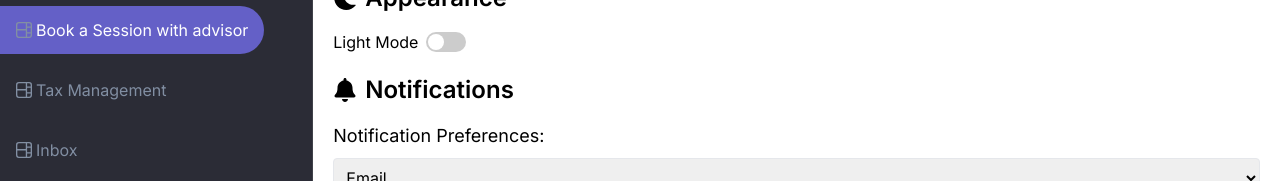
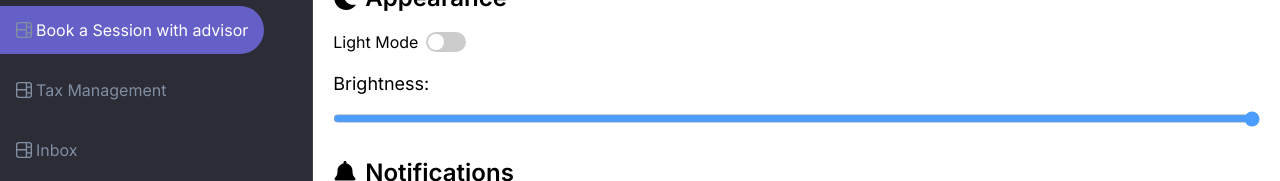
Before and after one commit to ksingh62/quick-incorp-app, a Next.js app: page /prototype/settings in a window 1280 px wide. Shown: the part 186-367 px from the top of the page. Built offline with nearby package versions, Linux system fonts and the light colour scheme; no server answers.

Commit message:
added a contrast button

```diff
--- a/src/app/prototype/settings/page.js
+++ b/src/app/prototype/settings/page.js
@@ -16,6 +16,7 @@ import {
 
 const Settings = () => {
   const [darkMode, setDarkMode] = useState(false);
+  const [brightness, setBrightness] = useState(100);
   const [notificationPref, setNotificationPref] = useState("email");
   const [paymentMethod, setPaymentMethod] = useState("creditCard");
   const [language, setLanguage] = useState("en");
@@ -36,6 +37,7 @@ const Settings = () => {
     paymentMethod: "Payment Method",
     darkMode: "Dark Mode",
     lightMode: "Light Mode",
+    brightness: "Brightness",
     email: "Email",
     text: "Text",
     both: "Both",
@@ -47,6 +49,8 @@ const Settings = () => {
   useEffect(() => {
     const storedDarkMode = localStorage.getItem("darkMode") === "true";
     setDarkMode(storedDarkMode);
+    const storedBrightness = localStorage.getItem("brightness") || 100;
+    setBrightness(storedBrightness);
     const storedNotificationPref =
       localStorage.getItem("notificationPref") || "email";
     setNotificationPref(storedNotificationPref);
@@ -69,6 +73,7 @@ const Settings = () => {
         paymentMethod: "Payment Method",
         darkMode: "Dark Mode",
         lightMode: "Light Mode",
+        brightness: "Brightness",
         email: "Email",
         text: "Text",
         both: "Both",
@@ -87,6 +92,7 @@ const Settings = () => {
         paymentMethod: "Método de Pago",
         darkMode: "Modo Oscuro",
         lightMode: "Modo Claro",
+        brightness: "Brillo",
         email: "Correo Electrónico",
         text: "Texto",
         both: "Ambos",
@@ -105,6 +111,7 @@ const Settings = () => {
         paymentMethod: "Méthode de Paiement",
         darkMode: "Mode Sombre",
         lightMode: "Mode Clair",
+        brightness: "Luminosité",
         email: "Email",
         text: "Texte",
         both: "Les Deux",
@@ -123,6 +130,7 @@ const Settings = () => {
         paymentMethod: "Zahlungsmethode",
         darkMode: "Dunkelmodus",
         lightMode: "Lichtmodus",
+        brightness: "Helligkeit",
         email: "Email",
         text: "Text",
         both: "Beide",
@@ -147,6 +155,13 @@ const Settings = () => {
     document.body.classList.toggle("light-mode", !newDarkMode);
   };
 
+  const handleBrightnessChange = (e) => {
+    const newBrightness = e.target.value;
+    setBrightness(newBrightness);
+    localStorage.setItem("brightness", newBrightness);
+    document.body.style.filter = `brightness(${newBrightness}%)`;
+  };
+
   const handleNotificationChange = (e) => {
     setNotificationPref(e.target.value);
     localStorage.setItem("notificationPref", e.target.value);
@@ -160,7 +175,8 @@ const Settings = () => {
   useEffect(() => {
     document.body.classList.toggle("dark-mode", darkMode);
     document.body.classList.toggle("light-mode", !darkMode);
-  }, [darkMode]);
+    document.body.style.filter = `brightness(${brightness}%)`;
+  }, [darkMode, brightness]);
 
   return (
     <Layout>
@@ -187,6 +203,15 @@ const Settings = () => {
               }`}
             ></span>
           </label>
+          <label className="block mb-2 text-lg">{texts.brightness}:</label>
+          <input
+            type="range"
+            min="1"
+            max="100"
+            value={brightness}
+            onChange={handleBrightnessChange}
+            className="slider"
+          />
         </div>
 
         <div className="settings-section">
--- a/src/app/prototype/settings/settings.css
+++ b/src/app/prototype/settings/settings.css
@@ -35,6 +35,19 @@
   transform: translateX(20px);
 }
 
+.slider {
+  width: 100%;
+  height: 25px;
+  background: #ddd;
+  outline: none;
+  opacity: 0.7;
+  transition: opacity 0.2s;
+}
+
+.slider:hover {
+  opacity: 1;
+}
+
 .dark-mode {
   background: #222;
   color: #fff;
```
